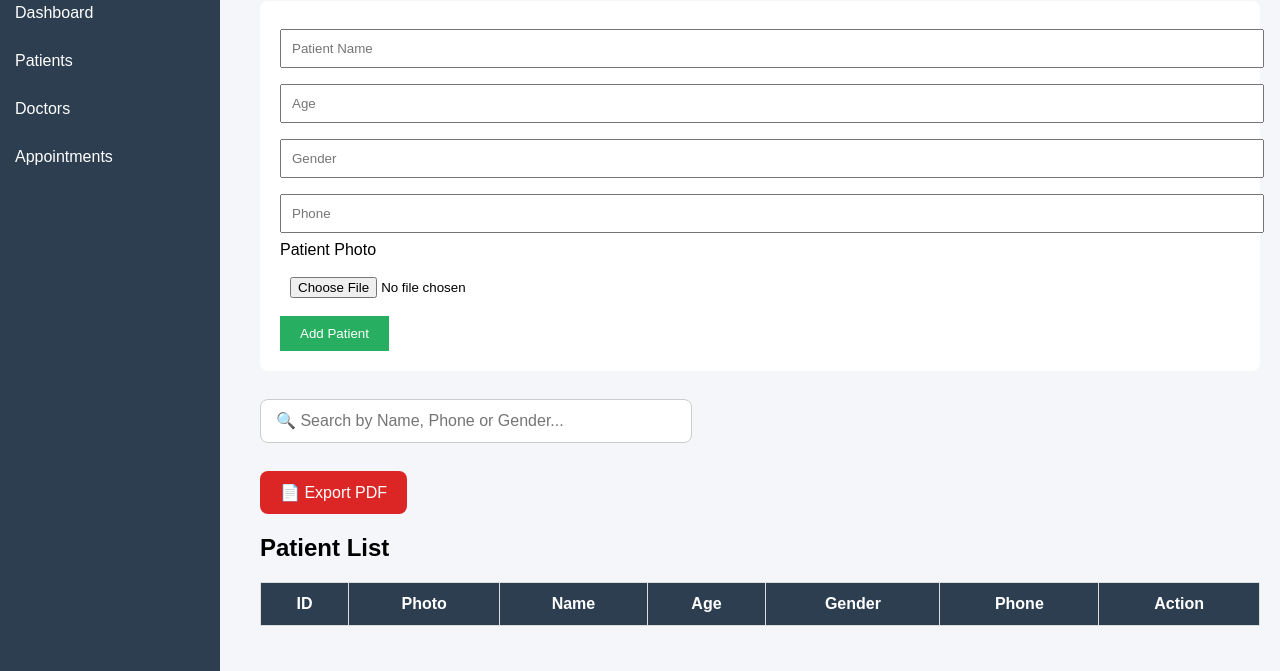
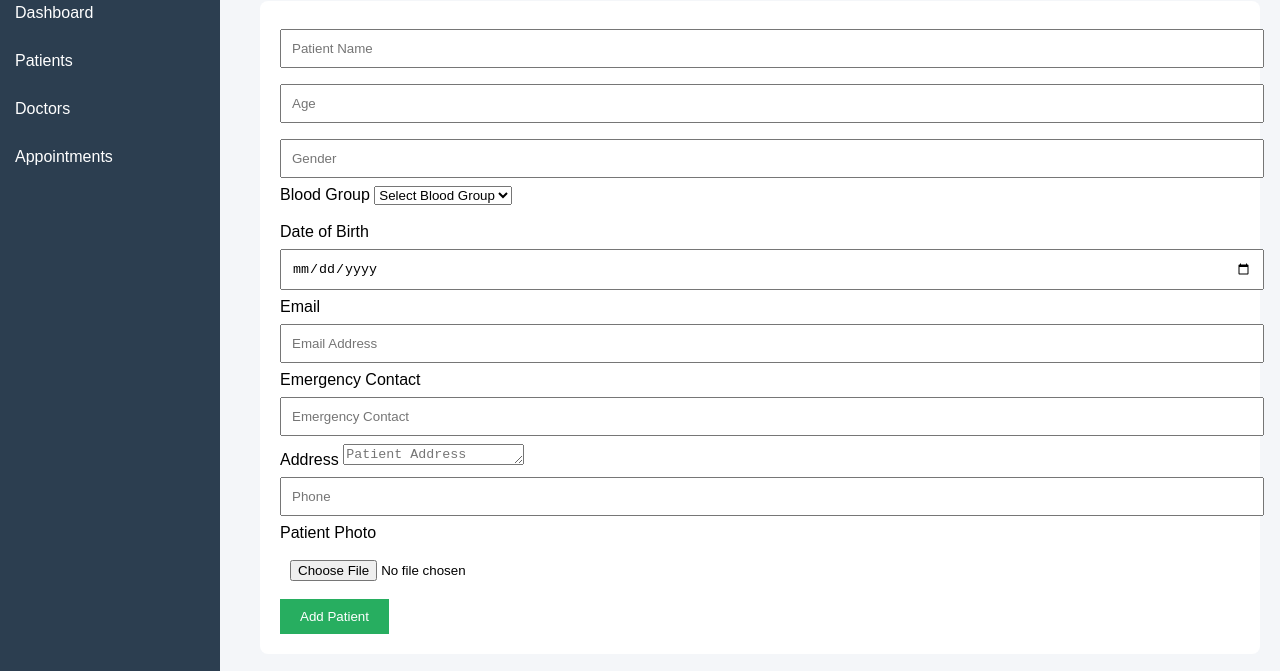
Before and after one commit to biseshghimire243-cyber/Hospitalmanagementsystem, a plain HTML site: page frontend/patients.html in a window 1280 px wide. Shown: the part 99-770 px from the top of the page. Drawn offline with nearby package versions, Linux system fonts and the light colour scheme; no server answers.

Commit message:
some error has beend happend

```diff
--- a/frontend/patients.html
+++ b/frontend/patients.html
@@ -25,6 +25,35 @@
         <input type="text" id="name" placeholder="Patient Name" required>
         <input type="number" id="age" placeholder="Age" required>
         <input type="text" id="gender" placeholder="Gender" required>
+        <label>Blood Group</label>
+<select id="bloodGroup" required>
+    <option value="">Select Blood Group</option>
+    <option>A+</option>
+    <option>A-</option>
+    <option>B+</option>
+    <option>B-</option>
+    <option>AB+</option>
+    <option>AB-</option>
+    <option>O+</option>
+    <option>O-</option>
+</select>
+<br><br>
+
+<label>Date of Birth</label>
+<input type="date" id="dob" required>
+
+<label>Email</label>
+<input type="email" id="email" placeholder="Email Address">
+
+<label>Emergency Contact</label>
+<input type="text" id="emergencyContact" placeholder="Emergency Contact">
+
+<label>Address</label>
+<textarea
+    id="address"
+    rows="1"
+    placeholder="Patient Address"
+></textarea>
         <input type="text" id="phone" placeholder="Phone" required>
 
 <label>Patient Photo</label>
--- a/frontend/script.js
+++ b/frontend/script.js
@@ -27,6 +27,15 @@ formData.append("name", document.getElementById("name").value);
 formData.append("age", document.getElementById("age").value);
 formData.append("gender", document.getElementById("gender").value);
 formData.append("phone", document.getElementById("phone").value);
+formData.append("blood_group", document.getElementById("bloodGroup").value);
+
+formData.append("email", document.getElementById("email").value);
+
+formData.append("address", document.getElementById("address").value);
+
+formData.append("dob", document.getElementById("dob").value);
+
+formData.append("emergency_contact", document.getElementById("emergencyContact").value);
 
 const photo = document.getElementById("photo").files[0];
 
```
Also changed, not shown: backend/server.js (+30 -10 lines), uploads/1783082127036-pp3.webp (added), uploads/1783082409935-pp3.jpg (added), uploads/1783083330762-pp1.webp (added).
